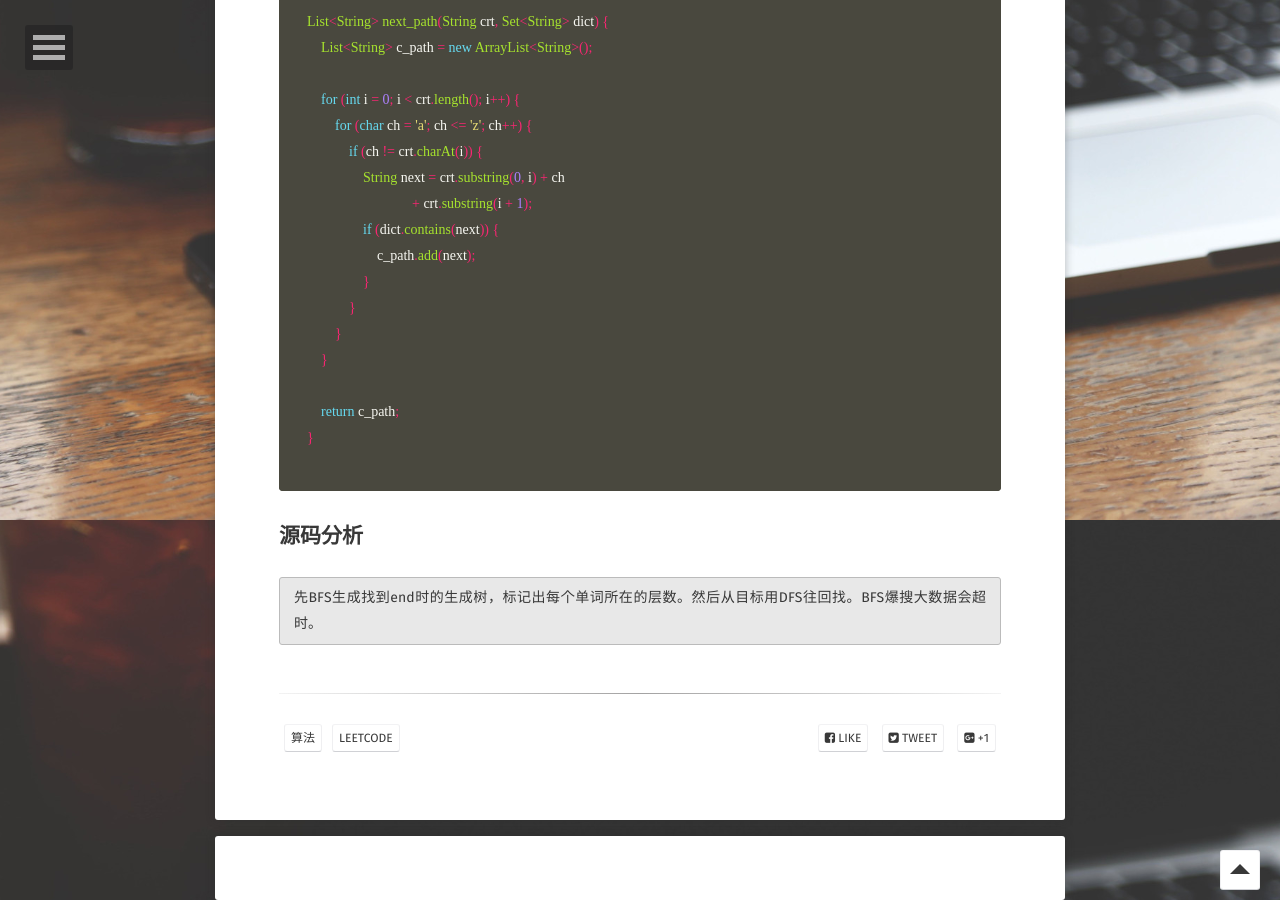
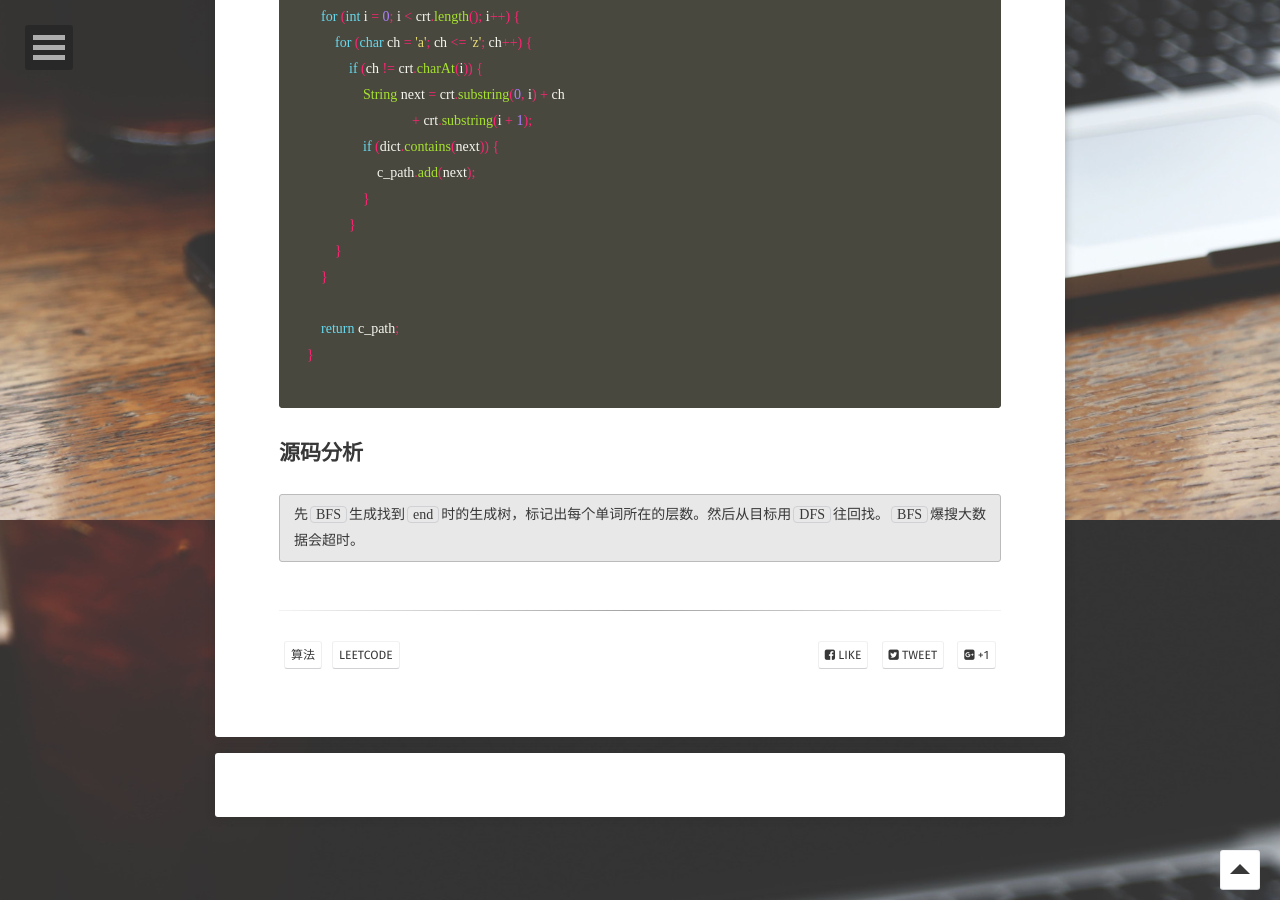
Before and after one commit to ridikuius/ridikuius.github.io, a Jekyll site: the page built from _posts/2016-08-25-leetcode_Word Ladder II.md, in a window 1280 px wide and 900 px high, scrolled down 3080 px. Built offline with Jekyll 4.4.1, drawn with Linux system fonts in a browser that asks for light colours; some web fonts are replaced.

Commit message:
Update 2016-08-25-leetcode_Word Ladder II.md

````diff
--- a/_posts/2016-08-25-leetcode_Word Ladder II.md
+++ b/_posts/2016-08-25-leetcode_Word Ladder II.md
@@ -16,7 +16,6 @@
 Given two words (beginWord and endWord), and a dictionary's word list, find all shortest transformation sequence(s) from beginWord to endWord, such that:
 1. Only one letter can be changed at a time
 2. Each intermediate word must exist in the word list
-{: .notice}
 
 ## Example
 
@@ -31,13 +30,11 @@
     ["hit","hot","lot","log","cog"]
   ]
 ```
-{: .notice}
 
 ## Clarification
 
 All words have the same length.
 All words contain only lowercase alphabetic characters.
-{: .notice}
 
 ## 题解
 
@@ -135,5 +132,5 @@
 
 ## 源码分析
 
-先BFS生成找到end时的生成树，标记出每个单词所在的层数。然后从目标用DFS往回找。BFS爆搜大数据会超时。
+先`BFS`生成找到`end`时的生成树，标记出每个单词所在的层数。然后从目标用`DFS`往回找。`BFS`爆搜大数据会超时。
 {: .notice}
````
